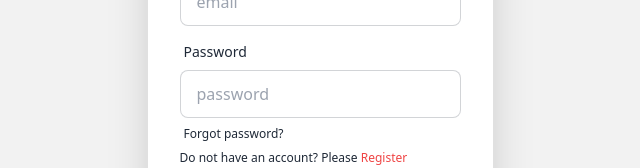
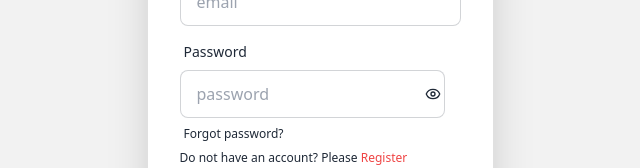
Before and after one commit to Tushar12152/Mobile-stote-e-commerce, a React (Vite) app: page /login in a window 1280 px wide. Shown: the part 328-496 px from the top of the page, without its empty margins (312-952 px from the left). Built offline with nearby package versions, Linux system fonts and the light colour scheme.

Commit message:
state management on password visible

```diff
--- a/src/Components/Login.jsx
+++ b/src/Components/Login.jsx
@@ -1,8 +1,14 @@
 import { Link } from "react-router-dom"
+import { LuEye } from "react-icons/lu";
+import { useState } from "react";
+import { GoEyeClosed } from "react-icons/go";
+
 
 
 const Login = () => {
 
+   const [visible,setVisible]=useState(true)
+//    console.log(visible)
 
     const handleLogin=(e)=>{
          e.preventDefault()
@@ -42,9 +48,13 @@ const Login = () => {
           <label className="label">
             <span className="label-text">Password</span>
           </label>
-          <input type="password" name="password" placeholder="password" className="input input-bordered" required />
+               <div className="relative">
+                      <input type={visible?"password": "text"} name="password" placeholder="password" className="input input-bordered" required />
+                        <span onClick={()=>setVisible(!visible)} className="absolute top-4 right-5 cursor-pointer">  {visible? <LuEye/>:<GoEyeClosed/>} </span>
+               </div>
           <label className="label">
             <a href="#" className="label-text-alt link link-hover">Forgot password?</a>
+
           </label>
 
              <p className="label-text-alt ">Do not have an account? Please <Link className="text-red-500" to='/register'> Register </Link></p>
```
